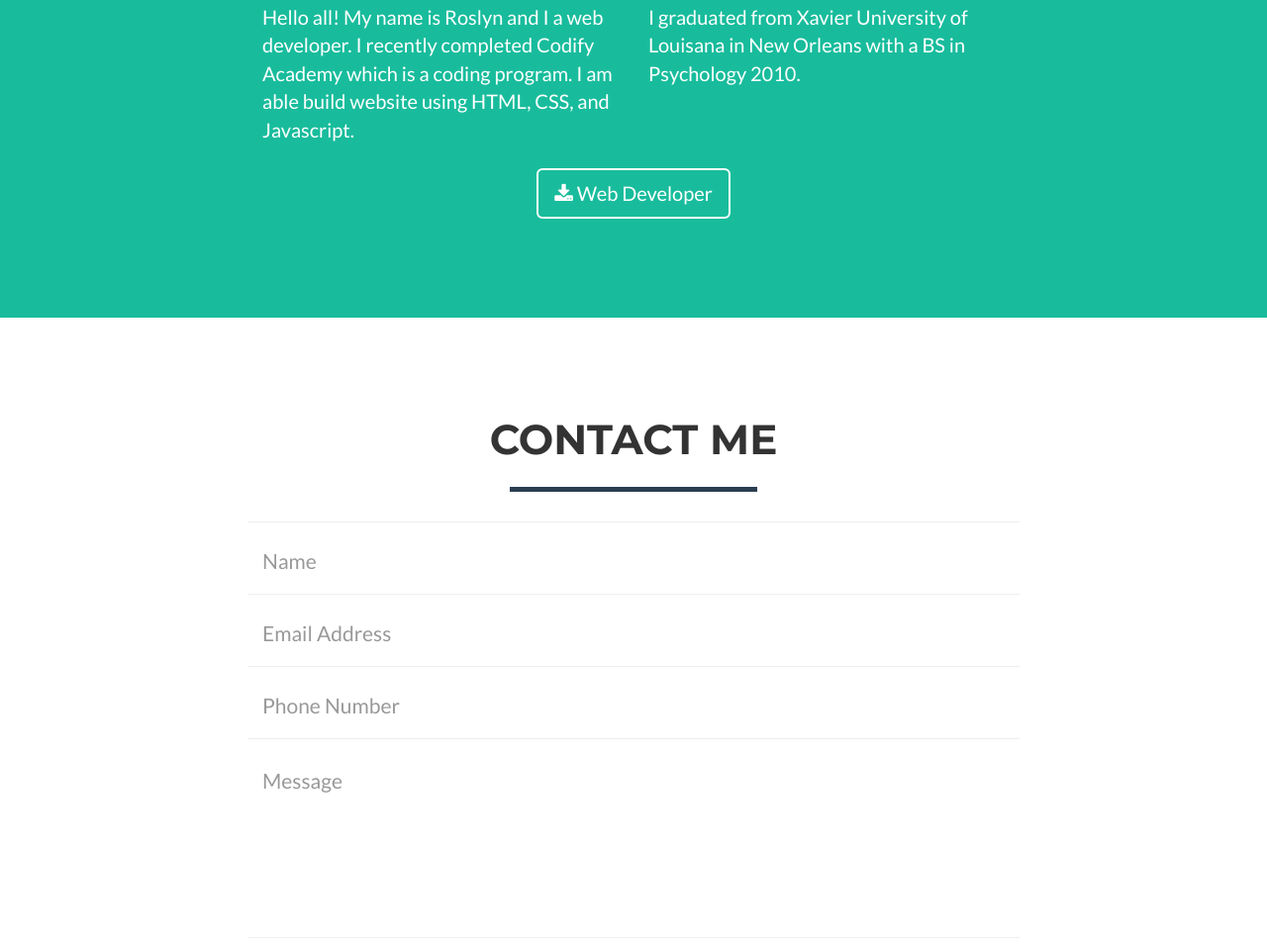
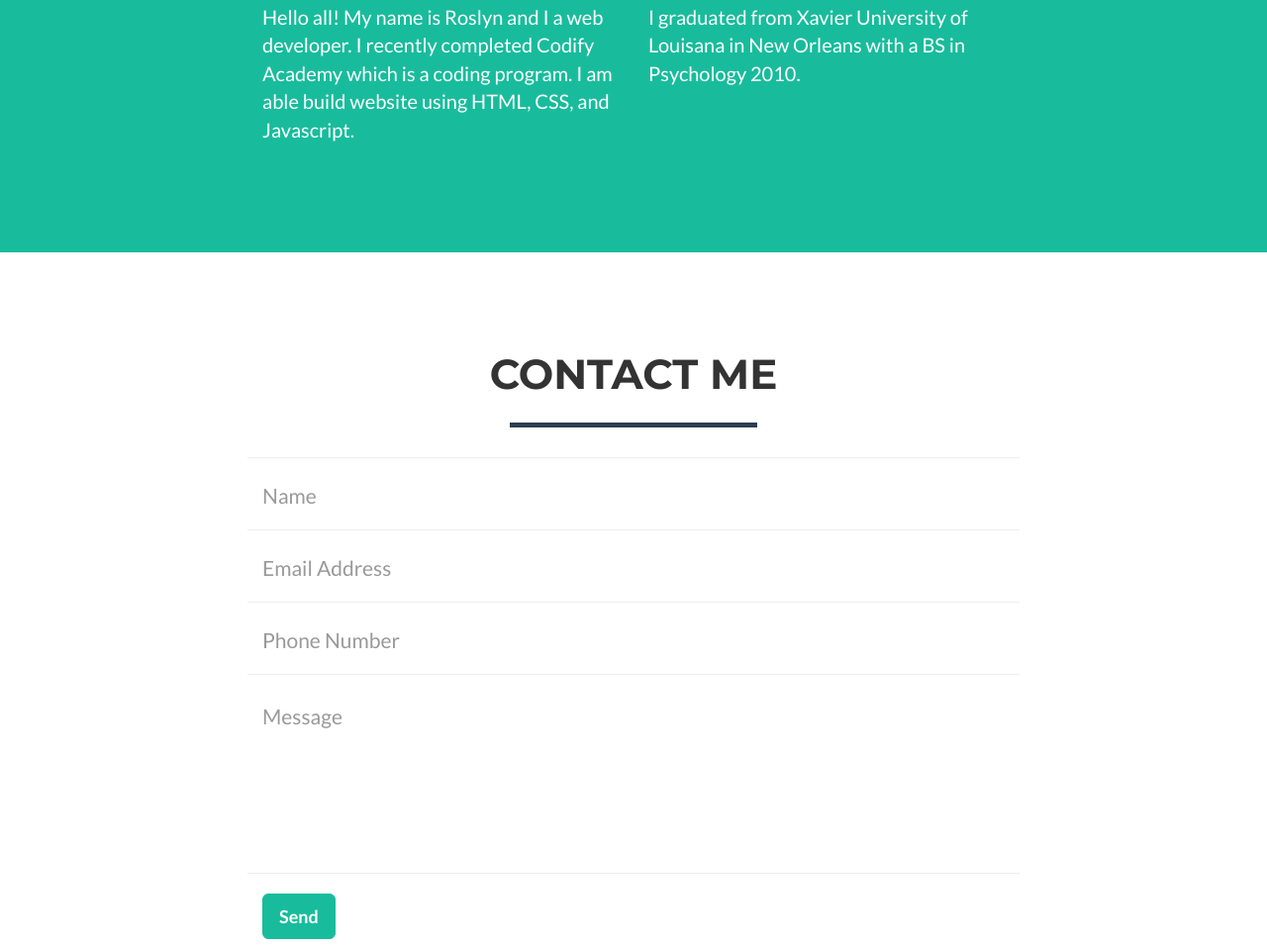
Before and after one commit to lilmsrosie87/lilmsrosie87.github.io, a website: page index.html in a window 1280 px wide. Shown: the part 2501-3456 px from the top of the page at 99% size. Drawn offline with nearby package versions, Linux system fonts and the light colour scheme; a script that the page names is missing.

Commit message:
added favicon

```diff
--- a/index.html
+++ b/index.html
@@ -30,6 +30,8 @@
         <script src="https://oss.maxcdn.com/libs/html5shiv/3.7.0/html5shiv.js"></script>
         <script src="https://oss.maxcdn.com/libs/respond.js/1.4.2/respond.min.js"></script>
     <![endif]-->
+
+	<link rel="icon" type="img" href="http://www.favicon.cc/logo3d/15212.png" height="32px" width="32px">
 
 </head>
 
@@ -209,11 +211,6 @@
                 </div>
                 <div class="col-lg-4">
                     <p>I graduated from Xavier University of Louisana in New Orleans with a BS in Psychology 2010.</p>
-                </div>
-                <div class="col-lg-8 col-lg-offset-2 text-center">
-                    <a href="#" class="btn btn-lg btn-outline">
-                        <i class="fa fa-download"></i> Web Developer
-                    </a>
                 </div>
             </div>
         </div>
```
